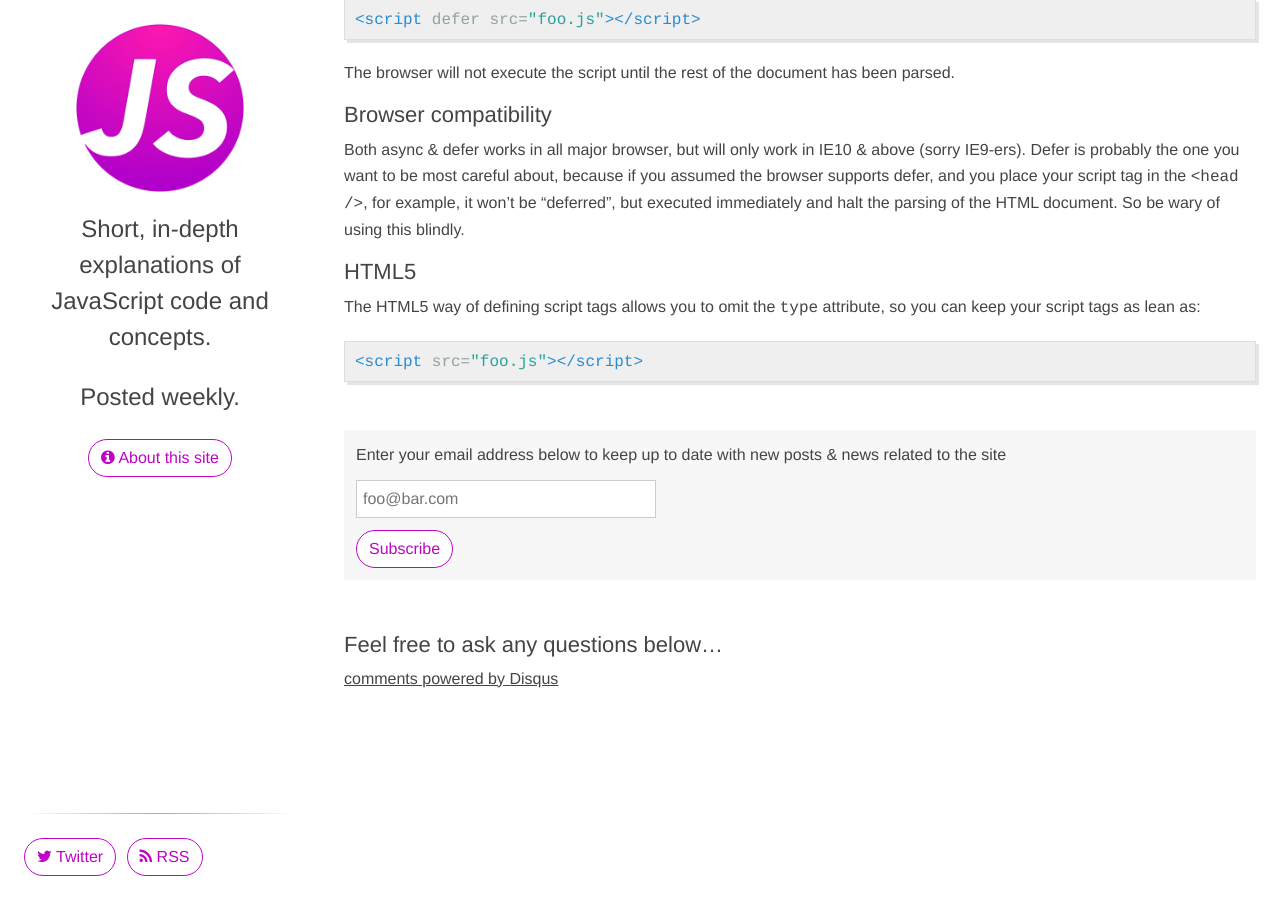
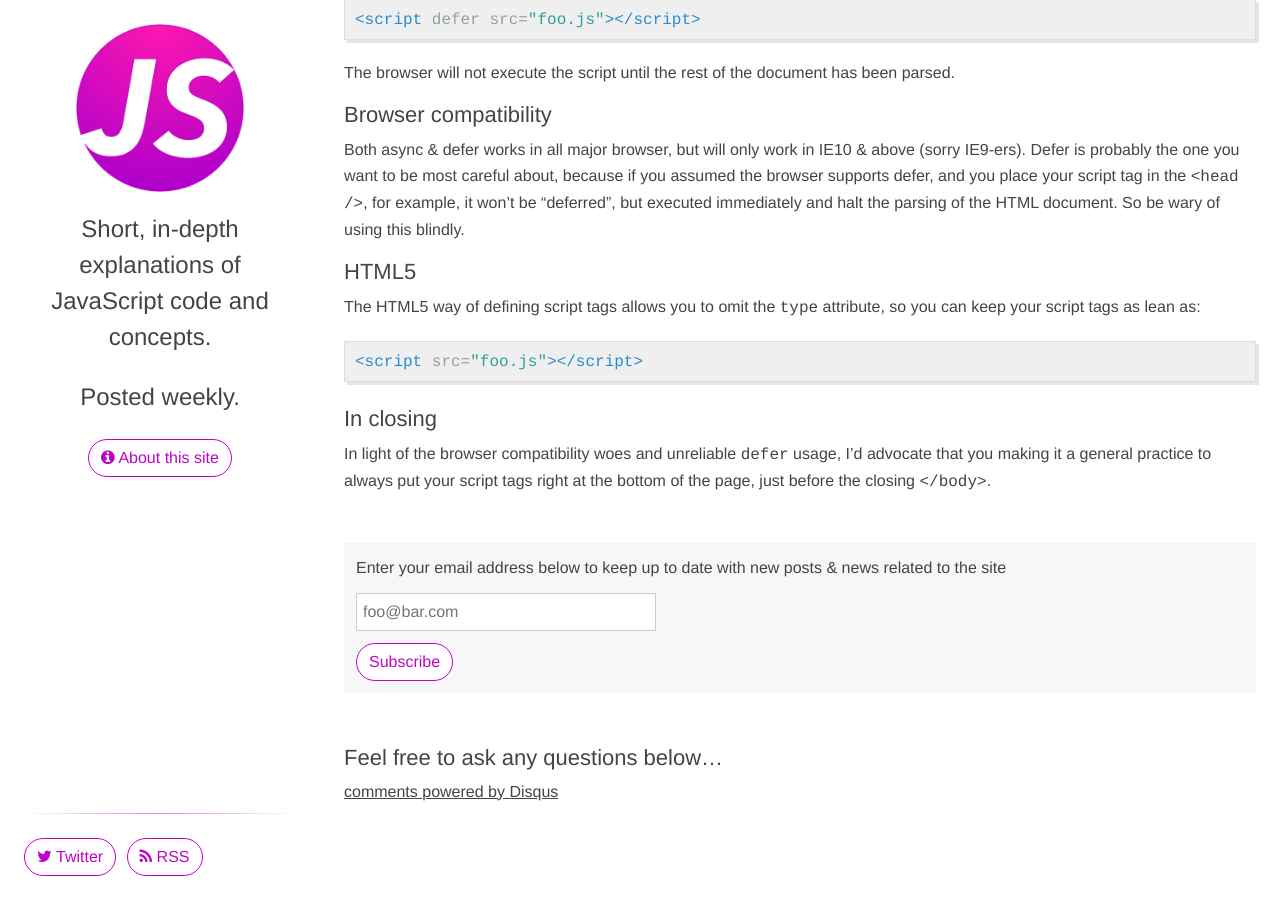
Before and after one commit to benhowdle89/js-idioms, a Jekyll site: the page built from _posts/2014-09-26-script-tag-placement-and-attributes.markdown, in a window 1280 px wide and 900 px high, scrolled down 1619 px. Built offline with Jekyll 4.4.1, drawn with Linux system fonts in a browser that asks for light colours; nearby versions of some CDN libraries; comment, search, counter and statistics services are not loaded.

Commit message:
Update 2014-09-26-script-tag-placement-and-attributes.markdown

```diff
--- a/_posts/2014-09-26-script-tag-placement-and-attributes.markdown
+++ b/_posts/2014-09-26-script-tag-placement-and-attributes.markdown
@@ -78,3 +78,7 @@ The HTML5 way of defining script tags allows you to omit the `type` attribute, s
 {% highlight html %}
 <script src="foo.js"></script>
 {% endhighlight %}
+
+### In closing
+
+In light of the browser compatibility woes and unreliable `defer` usage, I'd advocate that you making it a general practice to always put your script tags right at the bottom of the page, just before the closing `</body>`.
```
